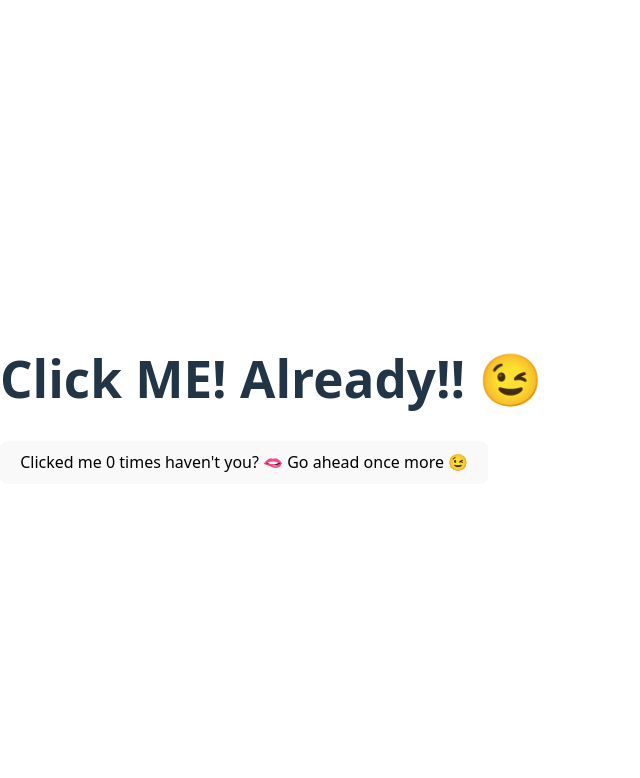
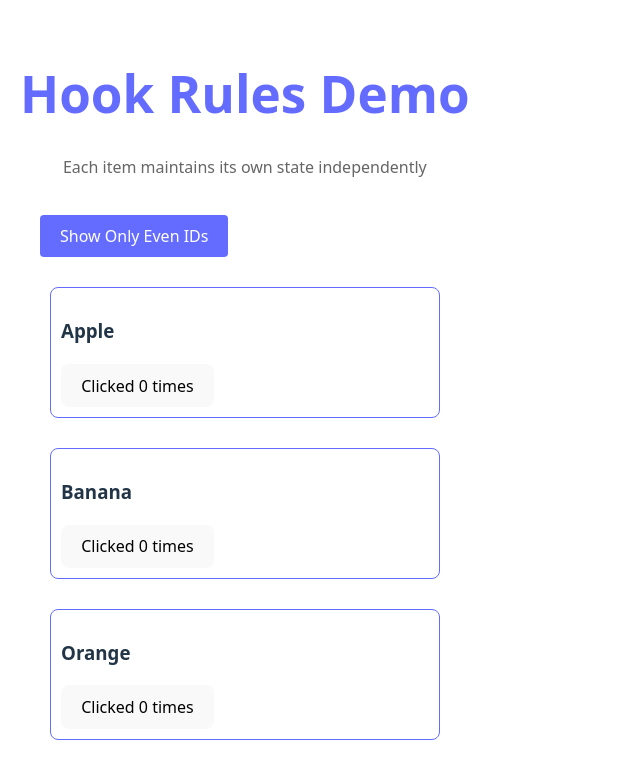
Before and after one commit to Ana2k/react-ttr, a React (Vite) app: page / in a window 1280 px wide. Shown: the top 778 px of the page, without its empty margins (0-640 px from the left). Built offline with nearby package versions, Linux system fonts and the light colour scheme.

Commit message:
Auto-update: 2025-05-15 20:44:58

```diff
--- a/src/App.jsx
+++ b/src/App.jsx
@@ -41,13 +41,23 @@
 // }
 
 import {useState} from 'react';
-import MyButton from './dummy-components/MyButton';
+import ItemList from './dummy-components/ItemList';
 
 export default function MyApp() {
   return (
-    <div>
-      <h1>Click ME! Already!! 😉</h1>
-      <MyButton />
+    <div style={{
+      maxWidth: '800px',
+      margin: '0 auto',
+      padding: '20px',
+      fontFamily: 'system-ui, -apple-system, sans-serif'
+    }}>
+      <h1 style={{ color: '#646cff', textAlign: 'center' }}>
+        Hook Rules Demo
+      </h1>
+      <p style={{ textAlign: 'center', color: '#666' }}>
+        Each item maintains its own state independently
+      </p>
+      <ItemList />
     </div>
   );
 }
--- /dev/null
+++ b/src/dummy-components/ItemList.jsx
@@ -0,0 +1,46 @@
+import React, { useState } from 'react';
+import MyButton from './MyButton';
+
+function ItemList() {
+  const [items, setItems] = useState([
+    { id: 1, name: 'Apple' },
+    { id: 2, name: 'Banana' },
+    { id: 3, name: 'Orange' }
+  ]);
+
+  const [showOnlyEven, setShowOnlyEven] = useState(false);
+
+  // Filter items based on condition
+  const filteredItems = items.filter(item => {
+    if (!showOnlyEven) return true;
+    return item.id % 2 === 0;
+  });
+
+  return (
+    <div style={{ padding: '20px' }}>
+      <div style={{ marginBottom: '20px' }}>
+        <button
+          onClick={() => setShowOnlyEven(!showOnlyEven)}
+          style={{
+            padding: '10px 20px',
+            backgroundColor: showOnlyEven ? '#ff6b6b' : '#646cff',
+            color: 'white',
+            border: 'none',
+            borderRadius: '4px',
+            cursor: 'pointer'
+          }}
+        >
+          {showOnlyEven ? 'Show All Items' : 'Show Only Even IDs'}
+        </button>
+      </div>
+
+      <div style={{ display: 'grid', gap: '10px' }}>
+        {filteredItems.map(item => (
+          <MyButton key={item.id} itemName={item.name} />
+        ))}
+      </div>
+    </div>
+  );
+}
+
+export default ItemList;
--- a/src/dummy-components/MyButton.jsx
+++ b/src/dummy-components/MyButton.jsx
@@ -1,17 +1,20 @@
 import React, { useState } from 'react'
 //react componenets name with capital letter while,
 
-function MyButton(){
+function MyButton({ itemName }) {
   const [count, setCount] = useState(0);
 
-  function handleClick(){
-    setCount(count+1);
+  function handleClick() {
+    setCount(count + 1);
   }
+
   return (
-    <button onClick={handleClick}>
-      Clicked me {count} times haven't you? 🫦
-      Go ahead once more 😉
-    </button>
+    <div style={{ margin: '10px', padding: '10px', border: '1px solid #646cff', borderRadius: '8px' }}>
+      <h3>{itemName}</h3>
+      <button onClick={handleClick}>
+        Clicked {count} times
+      </button>
+    </div>
   );
 }
 
```
